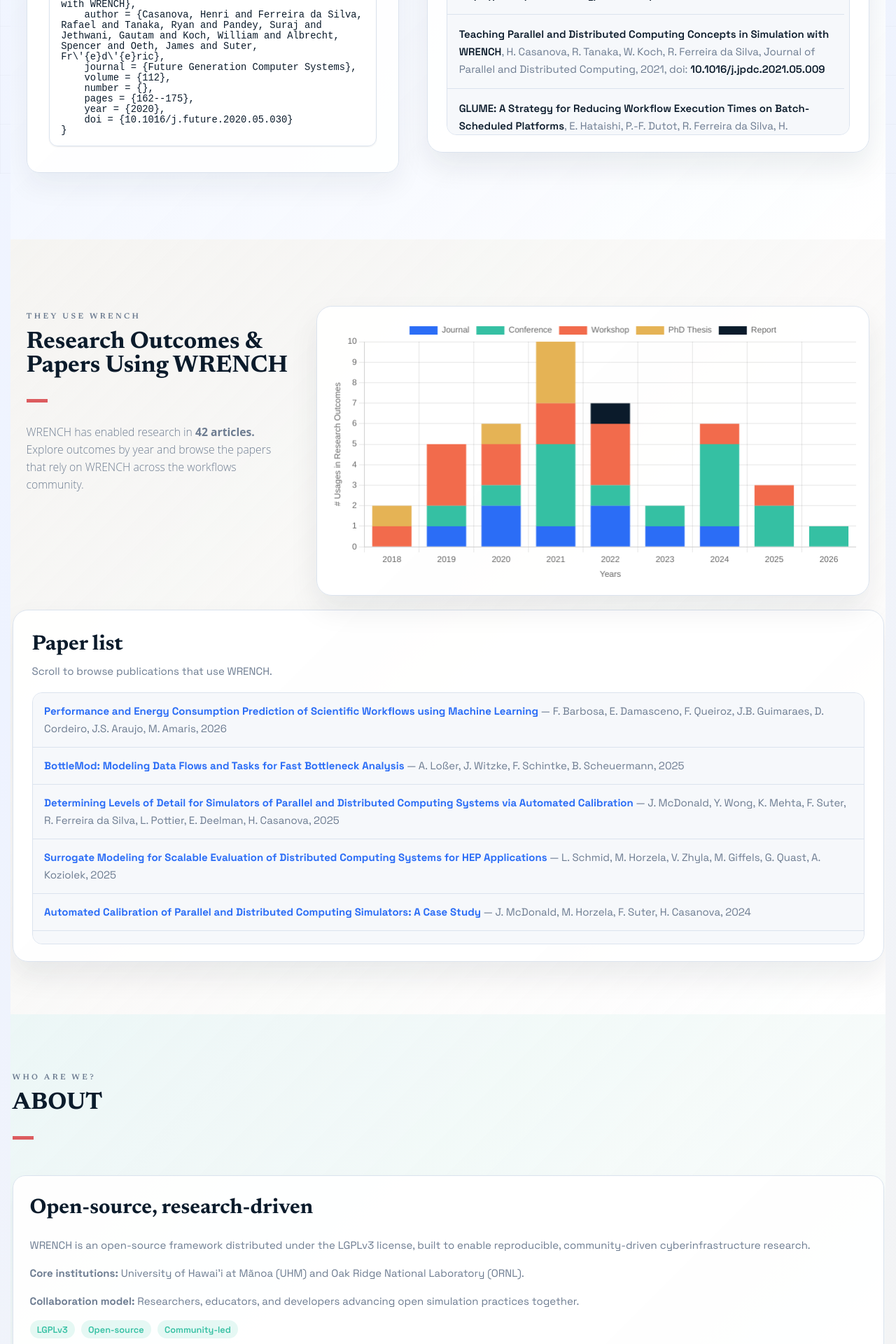
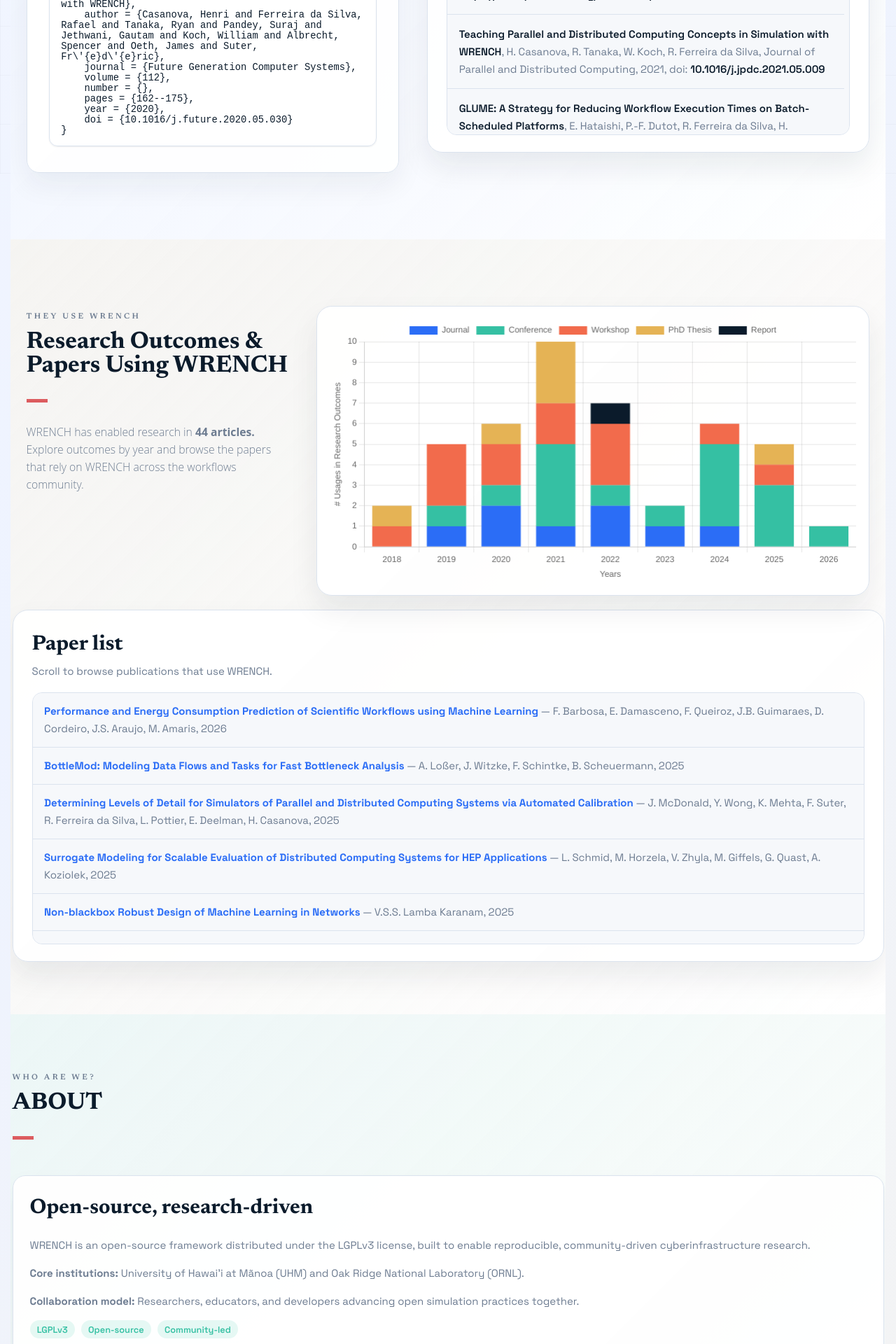
Before and after one commit to wrench-project/wrench-project.github.io, a Jekyll site: the page built from index.html, in a window 1280 px wide. Shown: the part 2364-4284 px from the top of the page at 70% size. Built offline with Jekyll 4.4.1, drawn with Linux system fonts in a browser that asks for light colours; the list of posts is cut into pages by our own code.

Commit message:
Add 2025 conference and PhD thesis citations
Added two new entries for a conference and a PhD thesis in 2025.

```diff
--- a/_data/citations.yml
+++ b/_data/citations.yml
@@ -3,6 +3,22 @@
   title: "Performance and Energy Consumption Prediction of Scientific Workflows using Machine Learning"
   authors: F. Barbosa, E. Damasceno, F. Queiroz, J.B. Guimaraes, D. Cordeiro, J.S. Araujo, M. Amaris
   url: https://carlaconference.org/
+  self: False
+  usage: True
+
+- year: 2025
+  type: Conference
+  title: "ML-based adaptive prefetching and data placement for us hep systems"
+  authors: V.S.S. Lamba Karanam, S.S. Barla, B. Ramamurthy, D. Weitzel
+  url: https://www.epj-conferences.org/articles/epjconf/abs/2025/22/epjconf_chep2025_01011/epjconf_chep2025_01011.html
+  self: False
+  usage: True
+
+- year: 2025
+  type: PhD Thesis
+  title: "Non-blackbox Robust Design of Machine Learning in Networks"
+  authors: V.S.S. Lamba Karanam
+  url: https://digitalcommons.unl.edu/cgi/viewcontent.cgi?article=1394&context=dissunl
   self: False
   usage: True
 
```
